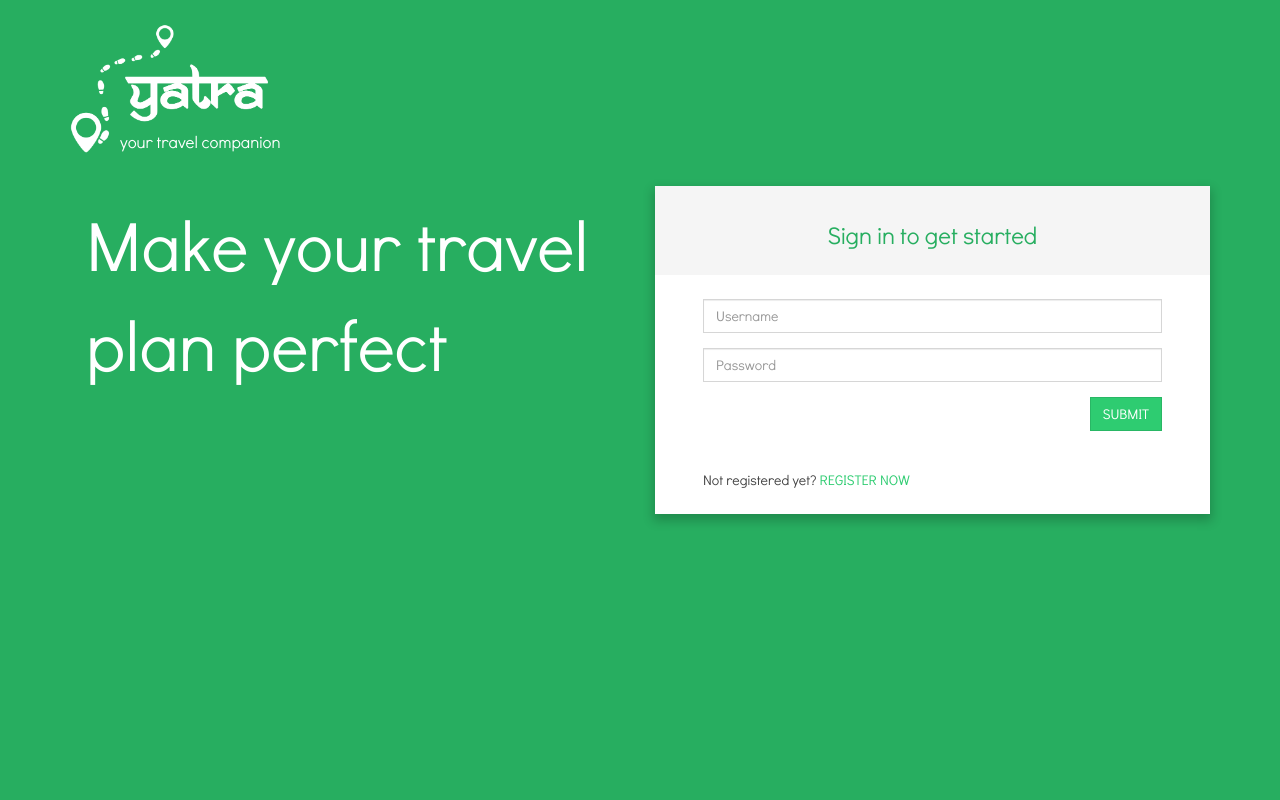
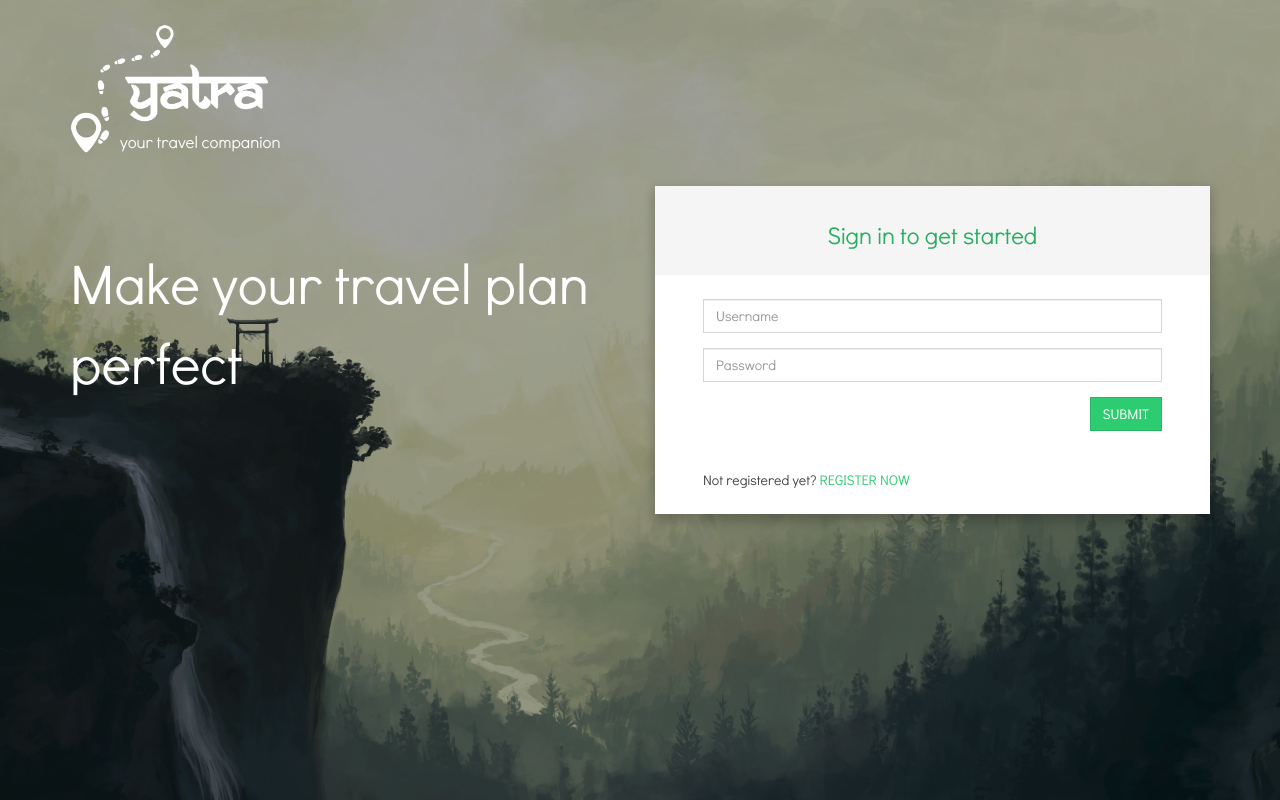
Before and after one commit to toggle-corp/yatra, a Django app: page / in a window 1280 px wide. Run offline with Django 3.2, Linux system fonts and the light colour scheme; some libraries are stand-ins or nearby versions.

Commit message:
Add background to pages

```diff
--- a/static/css/home.css
+++ b/static/css/home.css
@@ -11,7 +11,7 @@
     margin-top: -24px;
 }
 #header-section {
-    background-color: #27ae60;
+
     color: #fff;
     height: 100vh;
 }
@@ -23,8 +23,8 @@
 
 #promo-text {
     margin-top: 24px;
-    font-size: 5em;
-    padding: 16px;
+    font-size: 4em;
+    padding: 64px 0px 24px 0px;
 }
 
 #form-container{
--- a/tour/templates/tour/home.html
+++ b/tour/templates/tour/home.html
@@ -5,6 +5,16 @@
 
 {% block headblock %}
 <link rel="stylesheet" type="text/css" href="{% static 'css/home.css' %}">
+<style>
+#header-section {
+    background-image: url("{% static 'img/background.jpg' %}");
+    background-position: center center;
+    background-size: cover;
+    background-color: #a0a0a0;
+    background-blend-mode: multiply;
+    background-attachment: fixed;
+}
+</style>
 {% endblock %}
 
 {% block scriptblock %}
@@ -71,7 +81,7 @@
                                 <input class="btn btn-primary" type="submit" name="register">
                             </div>
                         </div>
-                        <div class="footer">Already have an account? <a id="signin-link" href="#">Signin</a></div>
+                        <div class="footer">Already have an account? <a id="signin-link" href="#">Sign in</a></div>
                     </form>
                 </div>
             </div>
```
Also changed, not shown: tour/templates/tour/dashboard.html (+11 -0 lines), tour/templates/tour/search.html (+10 -0 lines), db.sqlite3, static/img/background.jpg (added).
